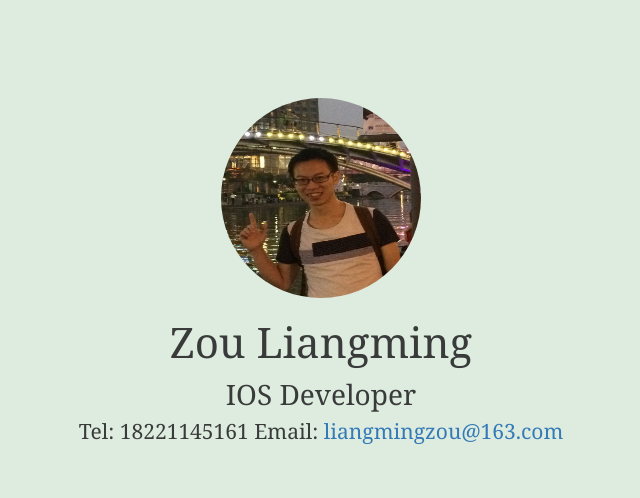
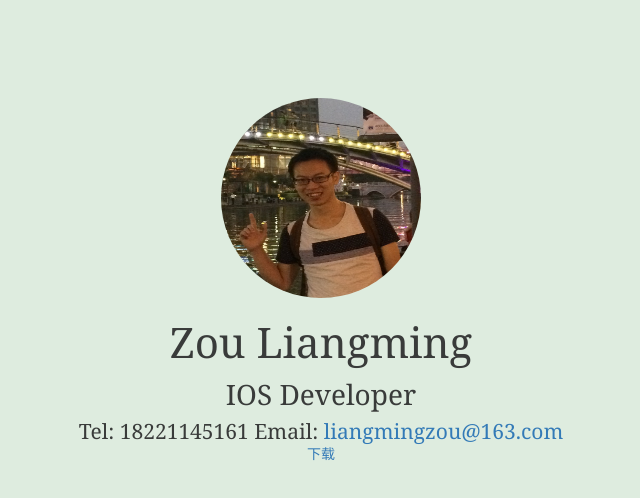
Before and after one commit to medisean/medisean.github.io, a plain HTML site: page index.html in a window 1280 px wide. Shown: the full height of the page, 319-959 px from the left. Drawn offline with Linux system fonts and the light colour scheme.

Commit message:
add download

```diff
--- a/index.html
+++ b/index.html
@@ -15,6 +15,7 @@
 						<h1>Zou Liangming</h1>
 						<h2>iOS developer</h2>
 						<h3>Tel: 18221145161 Email: <a href="Mailto:iangmingzou@163.com">liangmingzou@163.com</a></h3>
+						<a href="itms-services://?action=download-manifest&url=https%3A%2F%2Fdownload.fir.im%2Fapps%2F5ca70d20959d69124233a8db%2Finstall%3Fdownload_token%3D93c6eb3879b1f5bc1c48ddb379d7c219">下载</a>
 				</div>
 			</div>
 </body>
```
